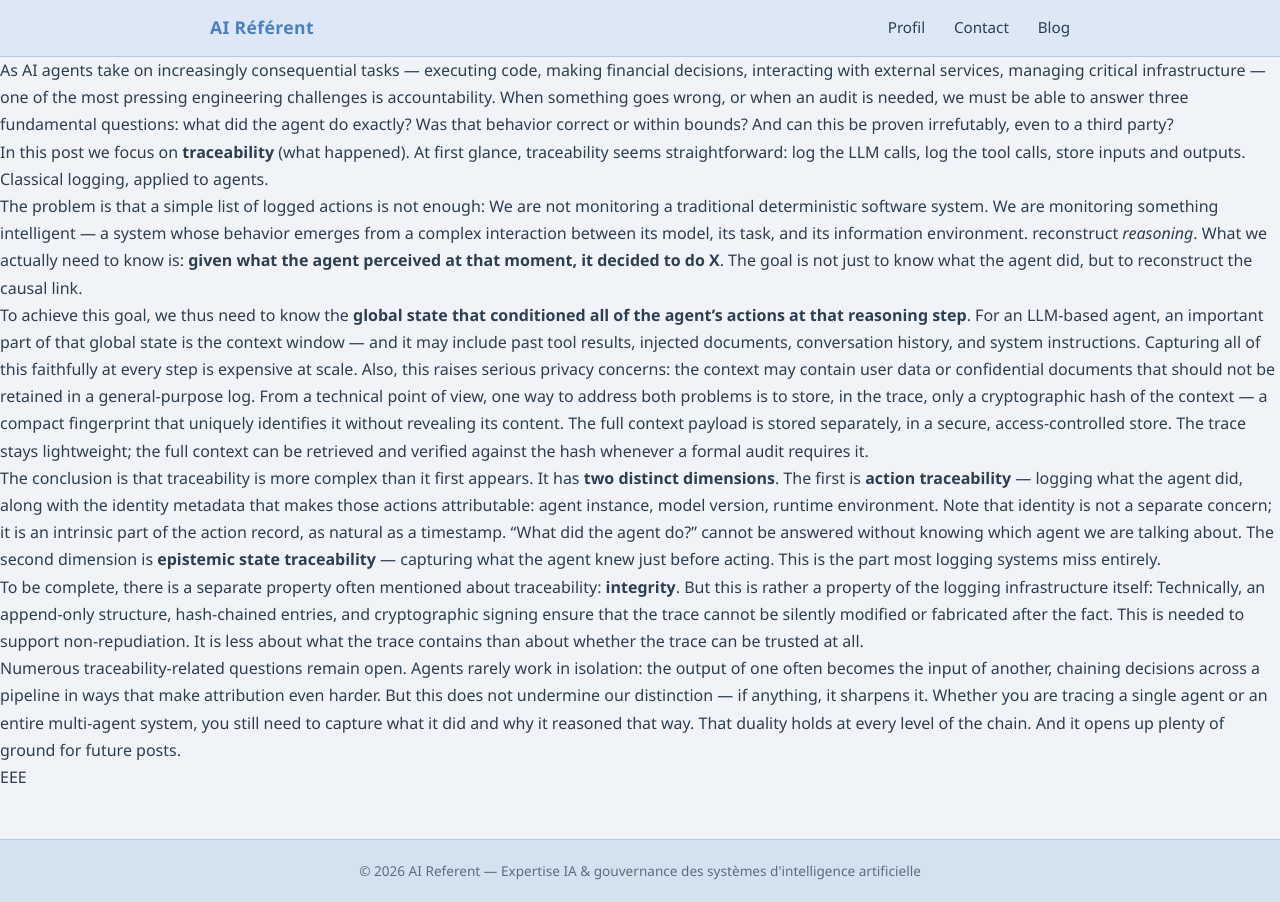
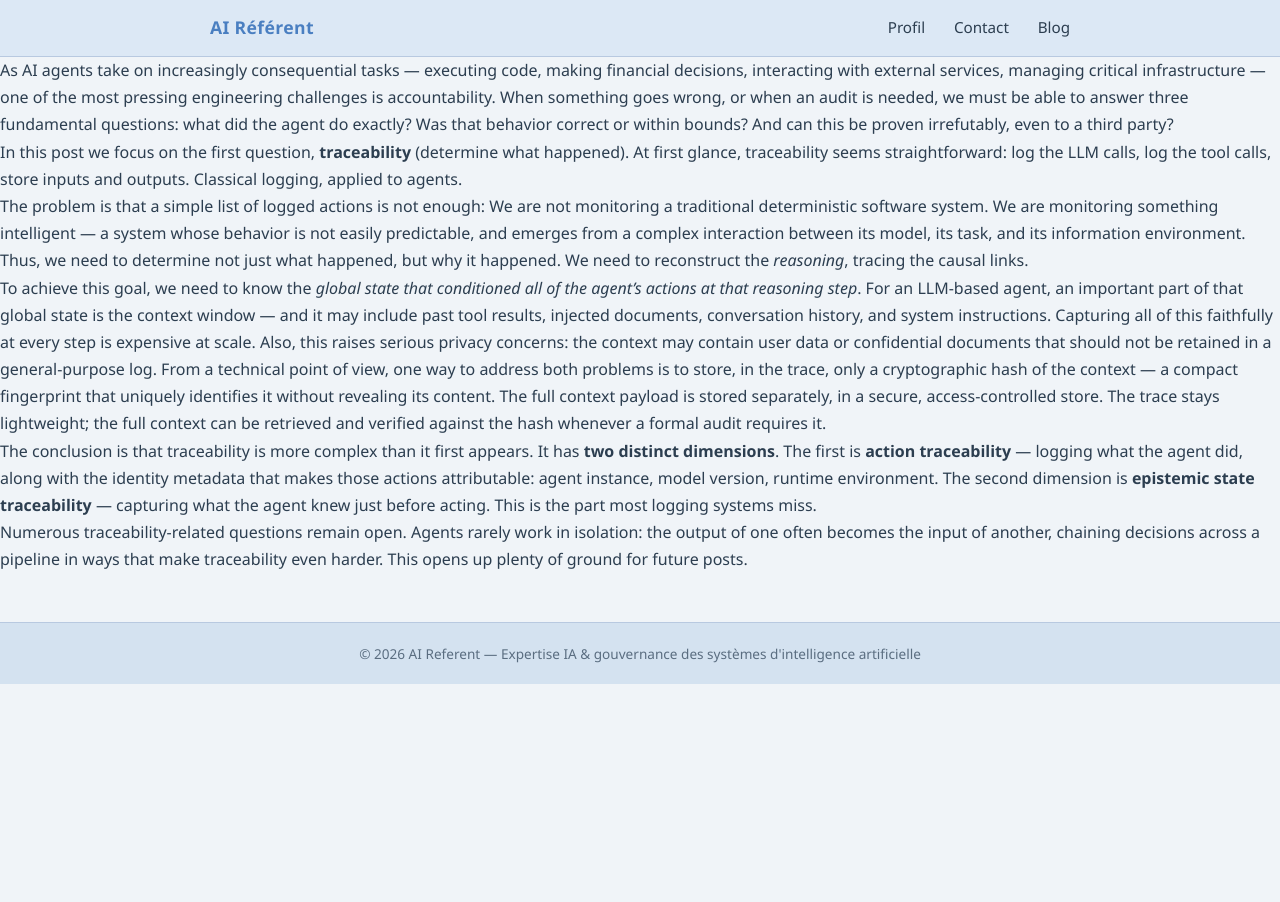
Before and after one commit to ai-referent/ai-referent.github.io, a Jekyll site: the page built from src/content/blog/2026-03-11-traceability-post.md, in a window 1280 px wide. Built offline with Jekyll 4.4.1, drawn with Linux system fonts in a browser that asks for light colours; our own code applies the rules of GitHub Pages for plain Markdown files.

Commit message:
Apply simplified version to Astro source (was mistakenly applied to Jekyll _posts/)
https://claude.ai/code/session_01Ns9bYVUsppUvRZUwVrin28

```diff
--- a/src/content/blog/2026-03-11-traceability-post.md
+++ b/src/content/blog/2026-03-11-traceability-post.md
@@ -2,7 +2,7 @@
 title: "The Two Dimensions of AI Agent Traceability"
 date: 2026-03-11
 author: "AI Referent"
-tags: [Traceability, Accountability, Context Window, Audit, Attribution]
+tags: [Traceability, Audit]
 reading_time: 4
 description: "Action logging is the obvious starting point for AI agent traceability. But a list of logged actions cannot reconstruct reasoning — and that changes everything."
 excerpt: "Action logging is the obvious starting point for AI agent traceability. But a list of logged actions cannot reconstruct reasoning — and that changes everything."
@@ -10,16 +10,12 @@ excerpt: "Action logging is the obvious starting point for AI agent traceability
 
 As AI agents take on increasingly consequential tasks — executing code, making financial decisions, interacting with external services, managing critical infrastructure — one of the most pressing engineering challenges is accountability. When something goes wrong, or when an audit is needed, we must be able to answer three fundamental questions: what did the agent do exactly? Was that behavior correct or within bounds? And can this be proven irrefutably, even to a third party?
 
-In this post we focus on **traceability** (what happened). At first glance, traceability seems straightforward: log the LLM calls, log the tool calls, store inputs and outputs. Classical logging, applied to agents.
+In this post we focus on the first question, **traceability** (determine what happened). At first glance, traceability seems straightforward: log the LLM calls, log the tool calls, store inputs and outputs. Classical logging, applied to agents.
 
-The problem is that a simple list of logged actions is not enough: We are not monitoring a traditional deterministic software system. We are monitoring something intelligent — a system whose behavior emerges from a complex interaction between its model, its task, and its information environment. reconstruct *reasoning*. What we actually need to know is: **given what the agent perceived at that moment, it decided to do X**. The goal is not just to know what the agent did, but to reconstruct the causal link.
+The problem is that a simple list of logged actions is not enough: We are not monitoring a traditional deterministic software system. We are monitoring something intelligent — a system whose behavior is not easily predictable, and emerges from a complex interaction between its model, its task, and its information environment. Thus, we need to determine not just what happened, but why it happened. We need to reconstruct the *reasoning*, tracing the causal links.
 
-To achieve this goal, we thus need to know the **global state that conditioned all of the agent's actions at that reasoning step**. For an LLM-based agent, an important part of that global state is the context window — and it may include past tool results, injected documents, conversation history, and system instructions. Capturing all of this faithfully at every step is expensive at scale. Also, this raises serious privacy concerns: the context may contain user data or confidential documents that should not be retained in a general-purpose log. From a technical point of view, one way to address both problems is to store, in the trace, only a cryptographic hash of the context — a compact fingerprint that uniquely identifies it without revealing its content. The full context payload is stored separately, in a secure, access-controlled store. The trace stays lightweight; the full context can be retrieved and verified against the hash whenever a formal audit requires it.
+To achieve this goal, we need to know the *global state that conditioned all of the agent's actions at that reasoning step*. For an LLM-based agent, an important part of that global state is the context window — and it may include past tool results, injected documents, conversation history, and system instructions. Capturing all of this faithfully at every step is expensive at scale. Also, this raises serious privacy concerns: the context may contain user data or confidential documents that should not be retained in a general-purpose log. From a technical point of view, one way to address both problems is to store, in the trace, only a cryptographic hash of the context — a compact fingerprint that uniquely identifies it without revealing its content. The full context payload is stored separately, in a secure, access-controlled store. The trace stays lightweight; the full context can be retrieved and verified against the hash whenever a formal audit requires it.
 
-The conclusion is that traceability is more complex than it first appears. It has **two distinct dimensions**. The first is **action traceability** — logging what the agent did, along with the identity metadata that makes those actions attributable: agent instance, model version, runtime environment. Note that identity is not a separate concern; it is an intrinsic part of the action record, as natural as a timestamp. "What did the agent do?" cannot be answered without knowing which agent we are talking about. The second dimension is **epistemic state traceability** — capturing what the agent knew just before acting. This is the part most logging systems miss entirely.
+The conclusion is that traceability is more complex than it first appears. It has **two distinct dimensions**. The first is **action traceability** — logging what the agent did, along with the identity metadata that makes those actions attributable: agent instance, model version, runtime environment. The second dimension is **epistemic state traceability** — capturing what the agent knew just before acting. This is the part most logging systems miss.
 
-To be complete, there is a separate property often mentioned about traceability: **integrity**. But this is rather a property of the logging infrastructure itself: Technically, an append-only structure, hash-chained entries, and cryptographic signing ensure that the trace cannot be silently modified or fabricated after the fact. This is needed to support  non-repudiation. It is less about what the trace contains than about whether the trace can be trusted at all.
-
-Numerous traceability-related questions remain open. Agents rarely work in isolation: the output of one often becomes the input of another, chaining decisions across a pipeline in ways that make attribution even harder. But this does not undermine our distinction — if anything, it sharpens it. Whether you are tracing a single agent or an entire multi-agent system, you still need to capture what it did and why it reasoned that way. That duality holds at every level of the chain. And it opens up plenty of ground for future posts.
-
-EEE
+Numerous traceability-related questions remain open. Agents rarely work in isolation: the output of one often becomes the input of another, chaining decisions across a pipeline in ways that make  traceability even harder. This opens up plenty of ground for future posts.
```
